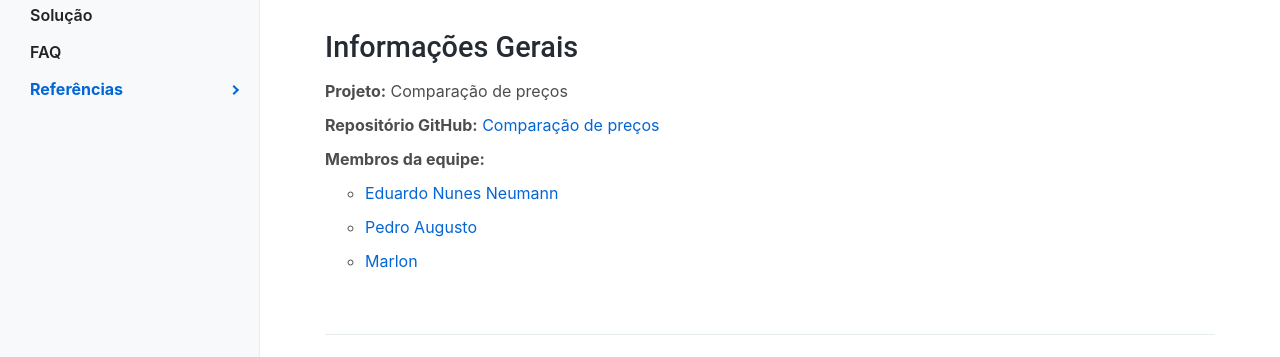
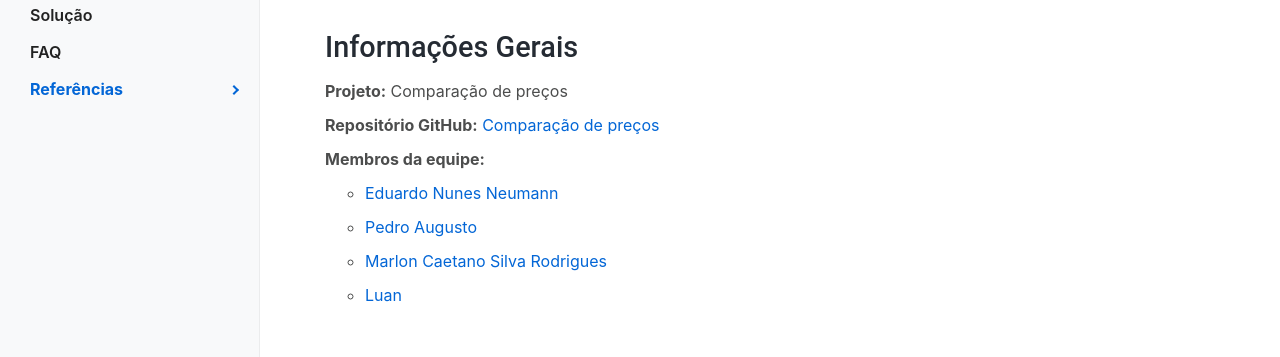
Before and after one commit to ICEI-PUC-Minas-PPLCC-TI/ti-1-ppl-cc-m-20232-comparar-precos, a plain HTML site: page docs/index.html in a window 1280 px wide. Shown: the part 251-608 px from the top of the page. Drawn offline with Linux system fonts and the light colour scheme.

Commit message:
committed

```diff
--- a/docs/index.html
+++ b/docs/index.html
@@ -108,7 +108,8 @@
                       <ul>
                         <li><a href="https://github.com/EduardoNunesNeumann">Eduardo Nunes Neumann</a></li>
                         <li><a href="https://github.com/beltrano">Pedro Augusto</a></li>
-                        <li><a href="https://github.com/cicrano">Marlon</a></li>
+                        <li><a href="https://github.com/marloncsr">Marlon Caetano Silva Rodrigues</a></li>
+                        <li><a href="https://github.com/cicrano">Luan</a></li>
                       </ul>
                     </li>
                   </ul>
```
